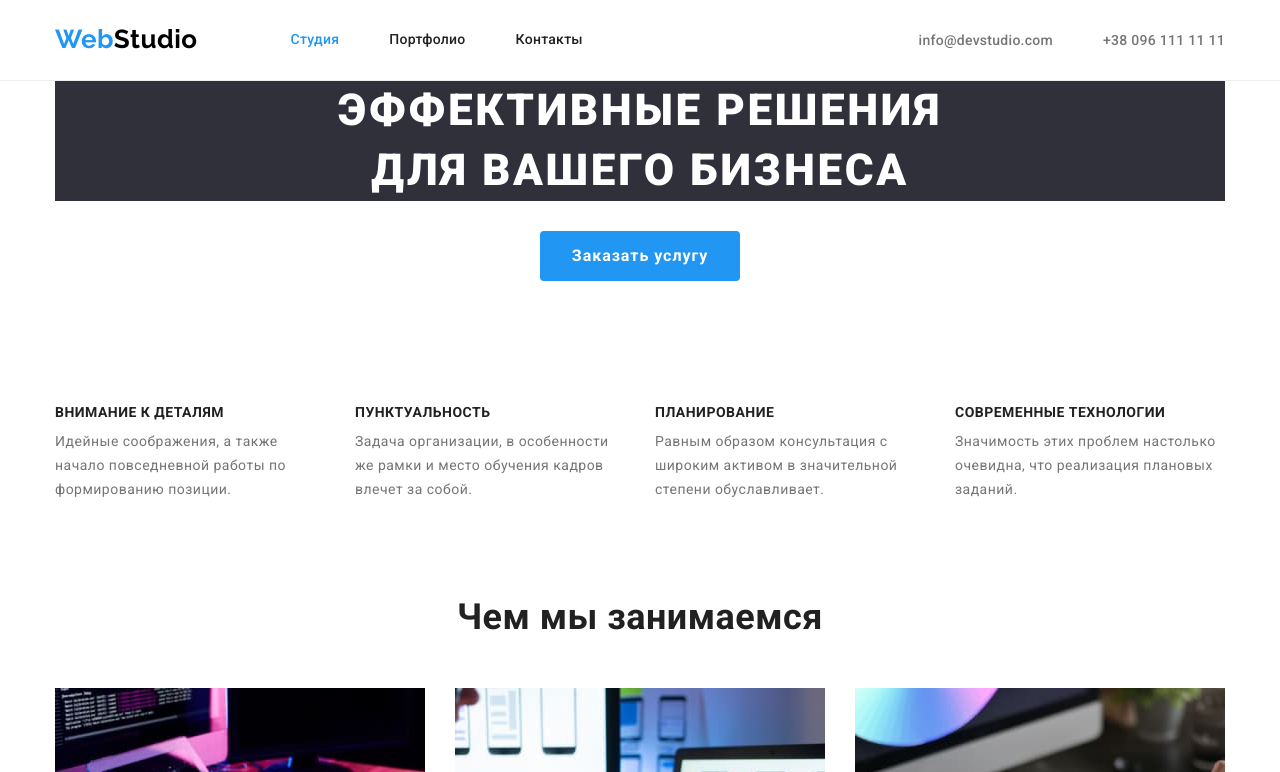
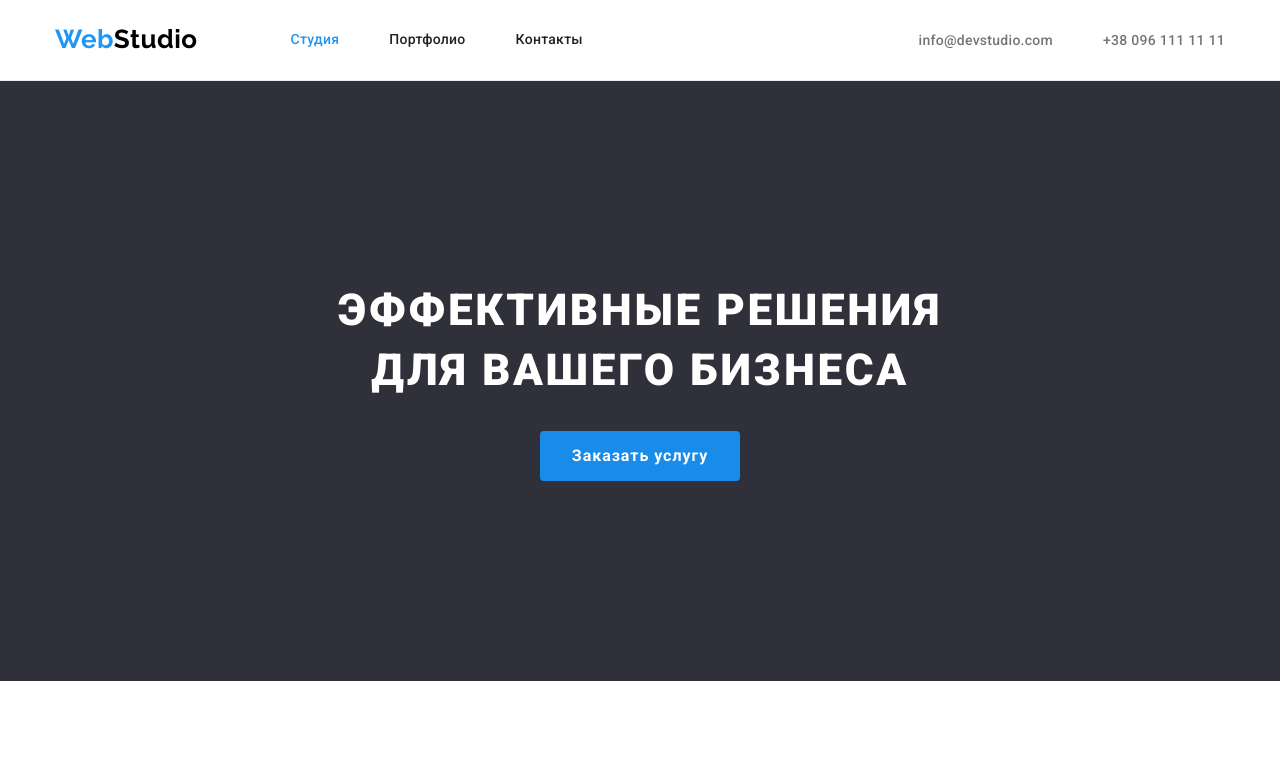
Before and after one commit to Adriy/goit-markup-hw-03, a plain HTML site: page index.html in a window 1280 px wide. Both pictures are taken after a click on the button "Заказать услугу". Shown: the top 772 px of the page. Drawn offline with nearby package versions, Linux system fonts and the light colour scheme.

Commit message:
добавив падінги на hero + задав фон для секції

```diff
--- a/css/styles.css
+++ b/css/styles.css
@@ -179,11 +179,12 @@ ul {
 /* ================HERO================== */
 .hero {
   text-align: center;
+  background-color: #2f303a; /*тимчасовий фон*/
 }
 
 .hero.section {
-  padding-top: 0;
-  padding-bottom: 0;
+  padding-top: 200px;
+  padding-bottom: 200px;
 }
 
 .hero-text {
@@ -192,7 +193,6 @@ ul {
   margin-bottom: 30px;
 
   color: var(--primary-white-color);
-  background-color: #2f303a; /*тимчасовий фон*/
   font-weight: 900;
   font-size: 44px;
   line-height: 1.36;
@@ -216,7 +216,7 @@ ul {
 }
 
 .hero .button:hover,
-.heri .button:focus {
+.hero .button:focus {
   background-color: var(--button-color);
 }
 /* ================END HERO================== */
```
